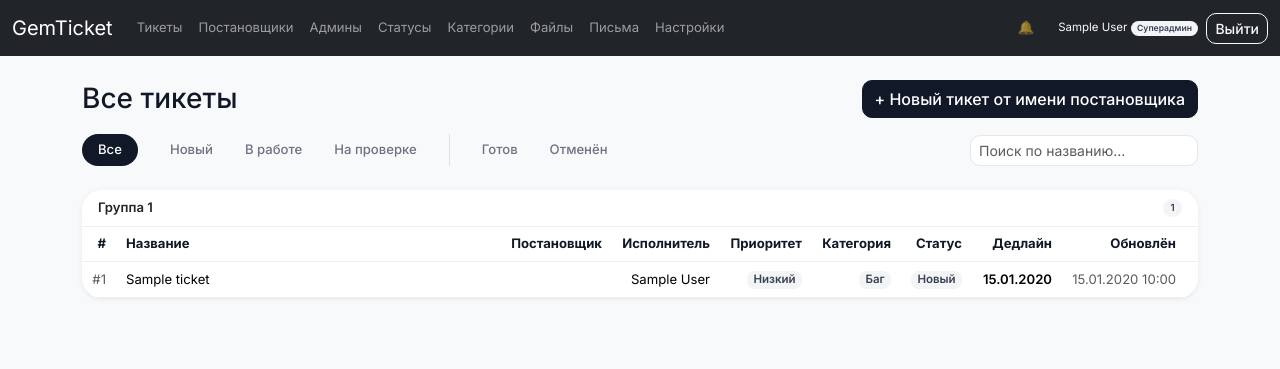
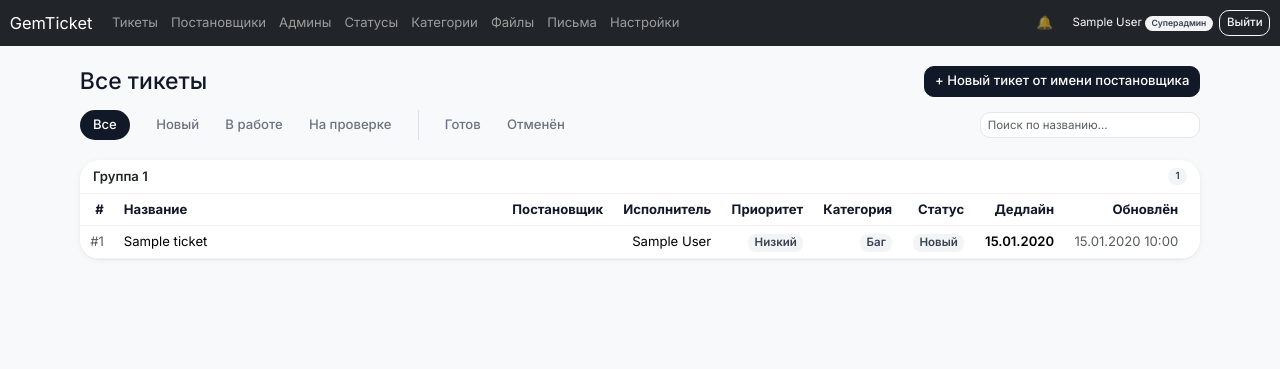
Before and after one commit to Almaziko/gemticket, a Flask app: page /admin/ in a window 1280 px wide. Shown: the top 369 px of the page. Run offline with Flask 3, Linux system fonts and the light colour scheme; the visitor is signed in with stand-in values (Sample User, id 1); data comes from the database, SQL or seed files in the repository; tables that the repository leaves empty hold one stand-in row (values such as "Sample post"); data that the repository does not hold is empty; parts of the project's set-up code (start-up, migrations or seed data) failed here and were passed over; some libraries are stand-ins or nearby versions.

Commit message:
Причесать масштаб шрифта и отступов по всему сайту
Компактный размер шрифта раньше задавался только на body{font-size}, но
все rem-отступы Bootstrap (карточки, кнопки, поля ввода) и его же
захардкоженный .form-control{font-size:1rem} считаются от корневого (html)
шрифта, а не от body — поэтому оставались в исходном масштабе. Отсюда
непропорционально огромный текст в редакторе комментария и в поле
"Выбрать файлы", и рыхлые интервалы между блоками на странице тикета.

Перенёс компактный масштаб на html (82% = те же ~13px, что были у body),
это разом подтягивает и текст, и все производные rem-размеры. Отдельно
подобранные под конкретный пиксельный размер бейджи (в таблице тикетов и
счётчик уведомлений) скорректировал, чтобы они не "просели" вместе с общим
уменьшением корня.

Заодно нашёл и исправил причину, по которой это не работало с первой
попытки: собственный комментарий в CSS содержал "*/" внутри текста
(mb-*/p-*), что преждевременно закрывало комментарий и роняло парсинг
всего правила html{font-size}.

Co-Authored-By: Claude Sonnet 5 <noreply@anthropic.com>

```diff
--- a/app/static/css/style.css
+++ b/app/static/css/style.css
@@ -14,12 +14,23 @@
        а не только там, где мы явно задаём font-family. */
     --bs-body-font-family: var(--gt-font);
     --bs-font-sans-serif: var(--gt-font);
-    --bs-body-font-size: 0.82rem;
+}
+
+/* Компактный масштаб задаём на корне (html), а не через body{font-size}:
+   rem у Bootstrap-утилит (отступы карточек, кнопок, полей ввода и т.п.)
+   считается от корневого шрифта, а не от body. Раньше уменьшался
+   только текст body, а все rem-отступы и стандартные .form-control (у
+   Bootstrap это жёсткий font-size: 1rem, не переменная) оставались в
+   исходном масштабе — отсюда непропорционально крупный текст в полях ввода
+   (например, в редакторе комментария) и "рыхлые" интервалы между блоками.
+   82% от обычных 16px браузера = те же 13.12px, что были у body раньше —
+   просто теперь это тянет за собой и все производные rem-размеры. */
+html {
+    font-size: 82%;
 }
 
 body {
     font-family: var(--gt-font);
-    font-size: 0.82rem;
     background: var(--gt-bg);
     color: var(--gt-ink);
 }
@@ -279,7 +290,11 @@ body {
 }
 
 .ticket-table .badge {
-    font-size: 0.72rem;
+    /* 0.88rem от нового корня (82%) = те же ~11.5px, что были при 0.72rem от
+       старого 16px-корня — размер бейджей в таблице специально подбирался
+       под ширину колонок, не даём ему просесть вместе с общим уменьшением
+       шрифта на корне. */
+    font-size: 0.88rem;
     padding: .3em .55em;
 }
 
@@ -306,5 +321,6 @@ body {
     position: absolute;
     top: 2px;
     right: -6px;
-    font-size: 0.65rem;
+    /* 0.79rem от нового корня (82%) ~= прежний 0.65rem от старого 16px-корня. */
+    font-size: 0.79rem;
 }
```
